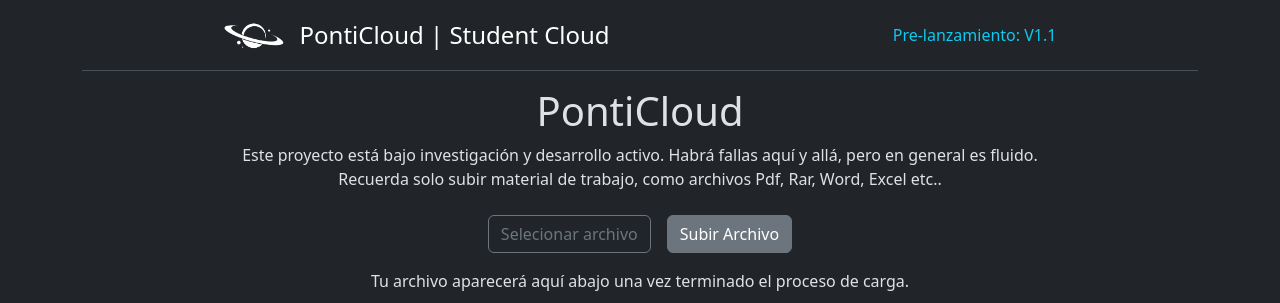
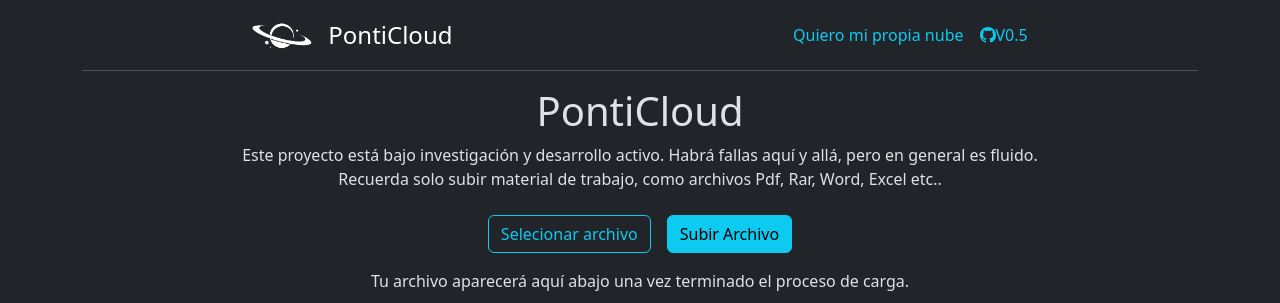
Before and after one commit to DruChill/PontiCloud, a React (Vite) app: page / in a window 1280 px wide. Shown: the top 303 px of the page. Built offline with nearby package versions, Linux system fonts and the light colour scheme; no server answers; the database is empty.

Commit message:
update of styles and improvement in performance

```diff
--- a/index.html
+++ b/index.html
@@ -3,7 +3,7 @@
 
   <head>
     <!-- == Ads ==-->
-    <script type='text/javascript' src='//prosecutorremarkablegodforsaken.com/92/fe/18/92fe185b8714fed2964403686ba8e309.js'></script>
+    <!-- <script type='text/javascript' src='//prosecutorremarkablegodforsaken.com/92/fe/18/92fe185b8714fed2964403686ba8e309.js'></script> -->
 
     <meta charset="UTF-8" />
     <link rel="shortcut icon" href="/icon_logo_ligth_mode.png" type="image/x-icon">
--- a/src/App.css
+++ b/src/App.css
@@ -5,6 +5,12 @@
   -webkit-user-select: none;
   -moz-user-select: none;
   user-select: none;
+}
+
+
+.list-unstyled li a {
+  color: rgba(var(--bs-info-rgb),var(--bs-text-opacity))!important;
+  text-decoration: none;
 }
 
 
--- a/src/App.jsx
+++ b/src/App.jsx
@@ -43,9 +43,23 @@ function App() {
           <header className='pb-md-2 mb-md-3 p-0 mb-1 border-bottom d-flex align-items-center justify-content-around'>
             <div className='d-flex align-items-center text-body-emphasis'>
               <img src="/icon_logo_ligth_mode.png" alt=""  style={{ width: '60px' }}/>
-              <span className='fs-4 ms-3'>PontiCloud<span className='text-header'> | Student Cloud</span></span>
+              <span className='fs-4 ms-3'>PontiCloud</span>
             </div>
-            <a className='text-decoration-none text-info' href="https://github.com/DruChill/PontiCloud">Pre-lanzamiento: V1.1</a>
+            <nav className='text-info'>
+              <ul className='d-flex list-unstyled mb-0'>
+                <li className='me-3'>
+                  <a href="#">Quiero mi propia nube</a>
+                </li>
+                <li>
+                <a href="https://github.com/DruChill/PontiCloud">
+                  <svg xmlns="http://www.w3.org/2000/svg" width="16" height="16" fill="currentColor" class="bi bi-github" viewBox="0 0 16 16">
+                  <path d="M8 0C3.58 0 0 3.58 0 8c0 3.54 2.29 6.53 5.47 7.59.4.07.55-.17.55-.38 0-.19-.01-.82-.01-1.49-2.01.37-2.53-.49-2.69-.94-.09-.23-.48-.94-.82-1.13-.28-.15-.68-.52-.01-.53.63-.01 1.08.58 1.23.82.72 1.21 1.87.87 2.33.66.07-.52.28-.87.51-1.07-1.78-.2-3.64-.89-3.64-3.95 0-.87.31-1.59.82-2.15-.08-.2-.36-1.02.08-2.12 0 0 .67-.21 2.2.82.64-.18 1.32-.27 2-.27s1.36.09 2 .27c1.53-1.04 2.2-.82 2.2-.82.44 1.1.16 1.92.08 2.12.51.56.82 1.27.82 2.15 0 3.07-1.87 3.75-3.65 3.95.29.25.54.73.54 1.48 0 1.07-.01 1.93-.01 2.2 0 .21.15.46.55.38A8.01 8.01 0 0 0 16 8c0-4.42-3.58-8-8-8"/></svg>
+                  V0.5
+                </a>
+                </li>
+              </ul>
+            </nav>
+
           </header>
 
           <main className='text-center'>
@@ -68,10 +82,10 @@ function App() {
                     setSelectedFileName(e.target.files[0]?.name);
                   }}
                 />
-                <label htmlFor="fileUpload" className='me-2 btn btn-outline-secondary'>
+                <label htmlFor="fileUpload" className='me-2 btn btn-outline-info'>
                   Selecionar archivo
                 </label>
-                <button className='ms-2 btn btn btn-secondary' type="submit">Subir Archivo</button>
+                <button className='ms-2 btn btn btn-info' type="submit">Subir Archivo</button>
                 <p className='mt-3'>
                   {selectedFileName ? ` Archivo seleccionado: ${selectedFileName}` : 'Tu archivo aparecerá aquí abajo una vez terminado el proceso de carga.'}
                 </p>
@@ -81,8 +95,9 @@ function App() {
             <div>
               {files.map((file) => (
                 <div className='d-flex justify-content-center' key={file.id}>
-                  <a className='text-info' href={file.url}>{file.name}</a>
-                  {/* <p className='ms-4 text-white'>{file.timestamp.toDate().toLocaleString('es-ES', { year: 'numeric', month: '2-digit', day: '2-digit', hour: '2-digit', minute: '2-digit', second: '2-digit' })}</p> */}
+                  <a className='text-info me-4' href={file.url}>{file.name}</a>
+                  <span className='me-4'>Fecha</span>
+                  <span>{file.uploadedAt ? file.uploadedAt.toDate().toLocaleString() : 'Fecha desconocida'}</span>
                 </div>
               ))}
             </div>
```
